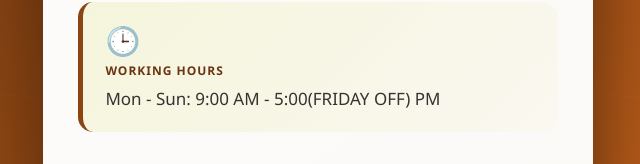
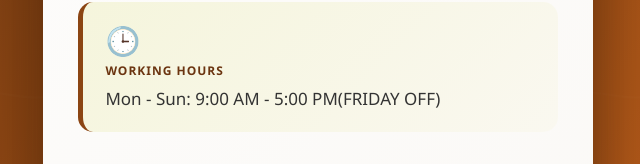
Before and after one commit to musaibmanzoor121-cloud/official_contact, a plain HTML site: page OFFICIAL CONTACT.html in a window 1280 px wide. Shown: the part 855-1019 px from the top of the page, 339-979 px from the left. Drawn offline with Linux system fonts and the light colour scheme.

Commit message:
Update OFFICIAL CONTACT.html

```diff
--- a/OFFICIAL CONTACT.html
+++ b/OFFICIAL CONTACT.html
@@ -375,7 +375,7 @@ html
         <div class="contact-item">
             <span class="icon">🕒</span>
             <span class="label">Working Hours</span>
-            <div class="value">Mon - Sun: 9:00 AM - 5:00(FRIDAY OFF) PM</div>
+            <div class="value">Mon - Sun: 9:00 AM - 5:00 PM(FRIDAY OFF) </div>
         </div>
 
         <div class="social-section">
```
